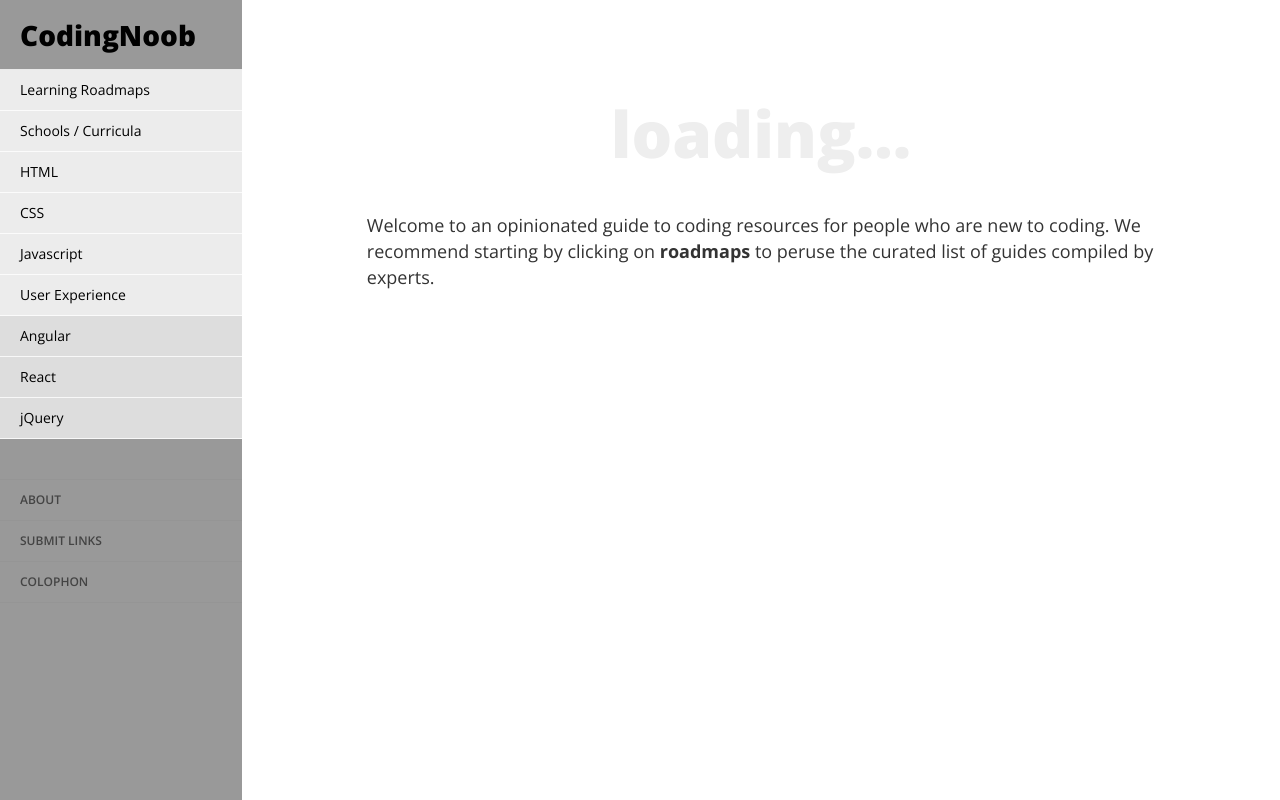
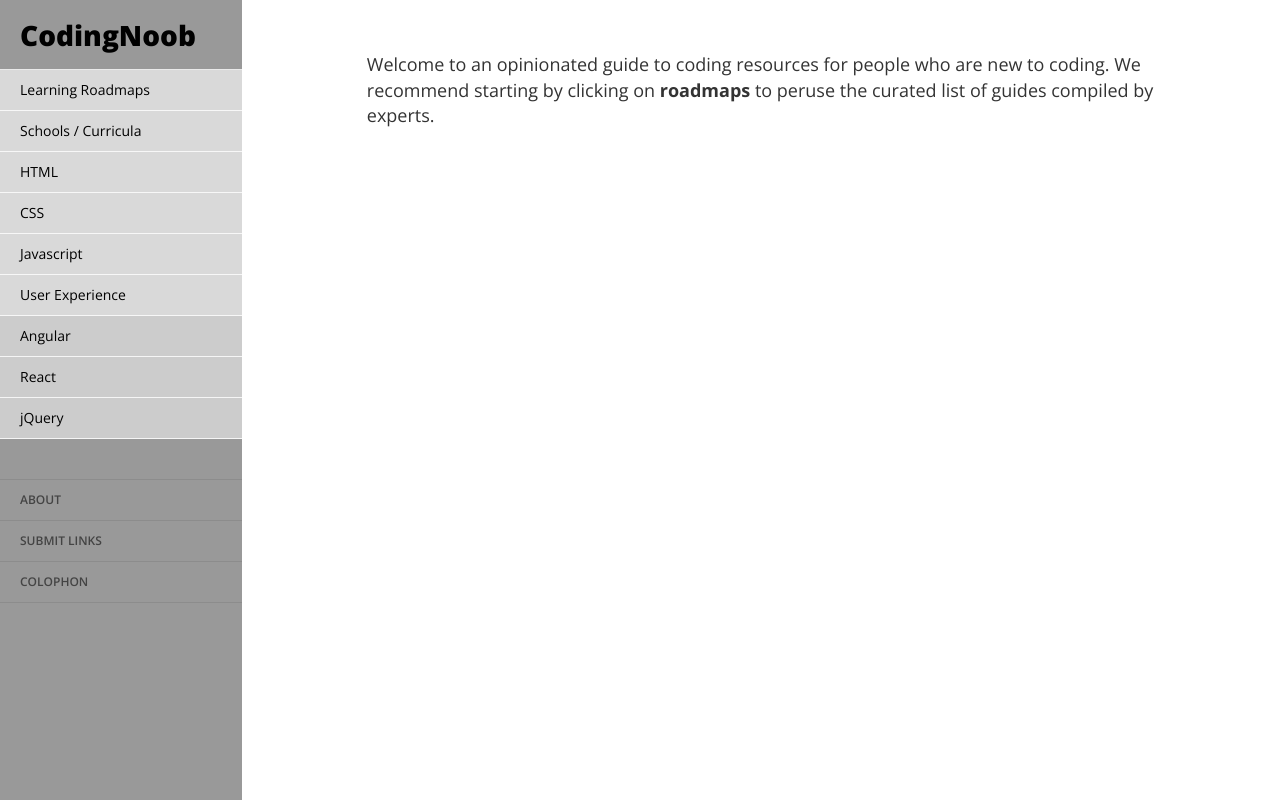
Before and after one commit to mattphoto/codingNoob, a website: page public/main.html in a window 1280 px wide. Drawn offline with nearby package versions, Linux system fonts and the light colour scheme; some packages are replaced by stand-ins of ours.

Commit message:
refine nav shades of gray

```diff
--- a/public/css/style.css
+++ b/public/css/style.css
@@ -75,7 +75,7 @@ body {
 .sidebar-nav li {
   text-indent: 20px;
   line-height: 40px;
-  background-color: #ececec;
+  background-color: #d9d9d9;
   border-bottom: 1px solid rgba(255,255,255,0.8);
 }
 
@@ -131,7 +131,7 @@ body {
   font-weight: 600;
   text-transform: uppercase;
   border-bottom: none;
-  border-bottom: 1px solid rgba(128,128,128,0.2);
+  border-bottom: 1px solid rgba(128,128,128,0.5);
 }
 
 .sidebar-nav li.sidebar-footer a {
@@ -139,7 +139,8 @@ body {
 }
 
 .sidebar-nav li.sidebar-intermediate {
-  background-color: #ddd;
+  background-color: #ccc;
+  font-weight: 500;
 }
 
 .logo {
@@ -161,10 +162,9 @@ ul li a.logo-title {
 .loading-screen {
   font-weight: 800;
   font-size: 64px;
-  color: #eee;
+  color: #ddd;
   margin-top: 60px;
   text-align: center;
-
 }
 
 
--- a/public/main.html
+++ b/public/main.html
@@ -26,12 +26,10 @@
       </div>
     </div>
     <div id="page-content-wrapper">
-      <div ng-if="true">
-
+      <div ng-if="false">
         <p class="loading-screen">
           loading...
         </p>
-
       </div>
       <div ng-view></div>
     </div>
```
